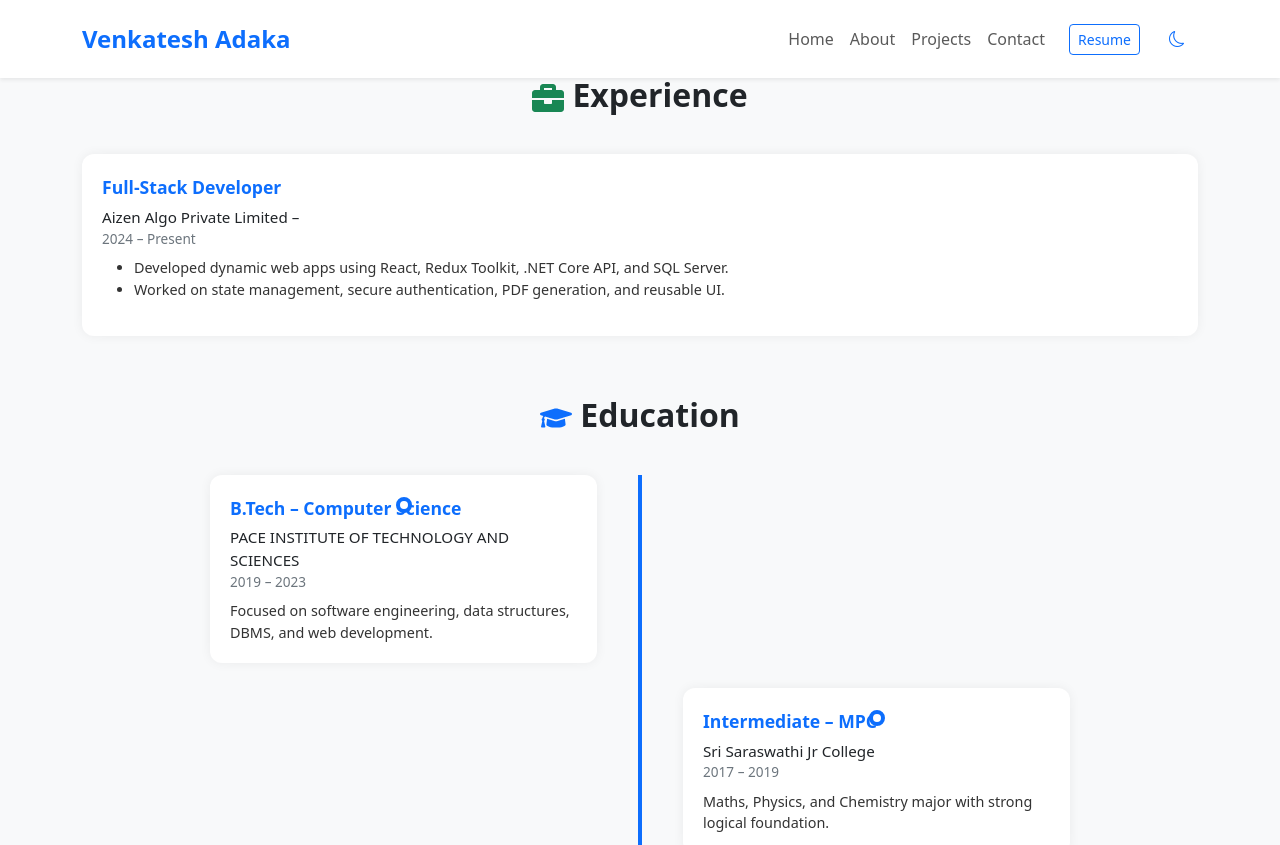
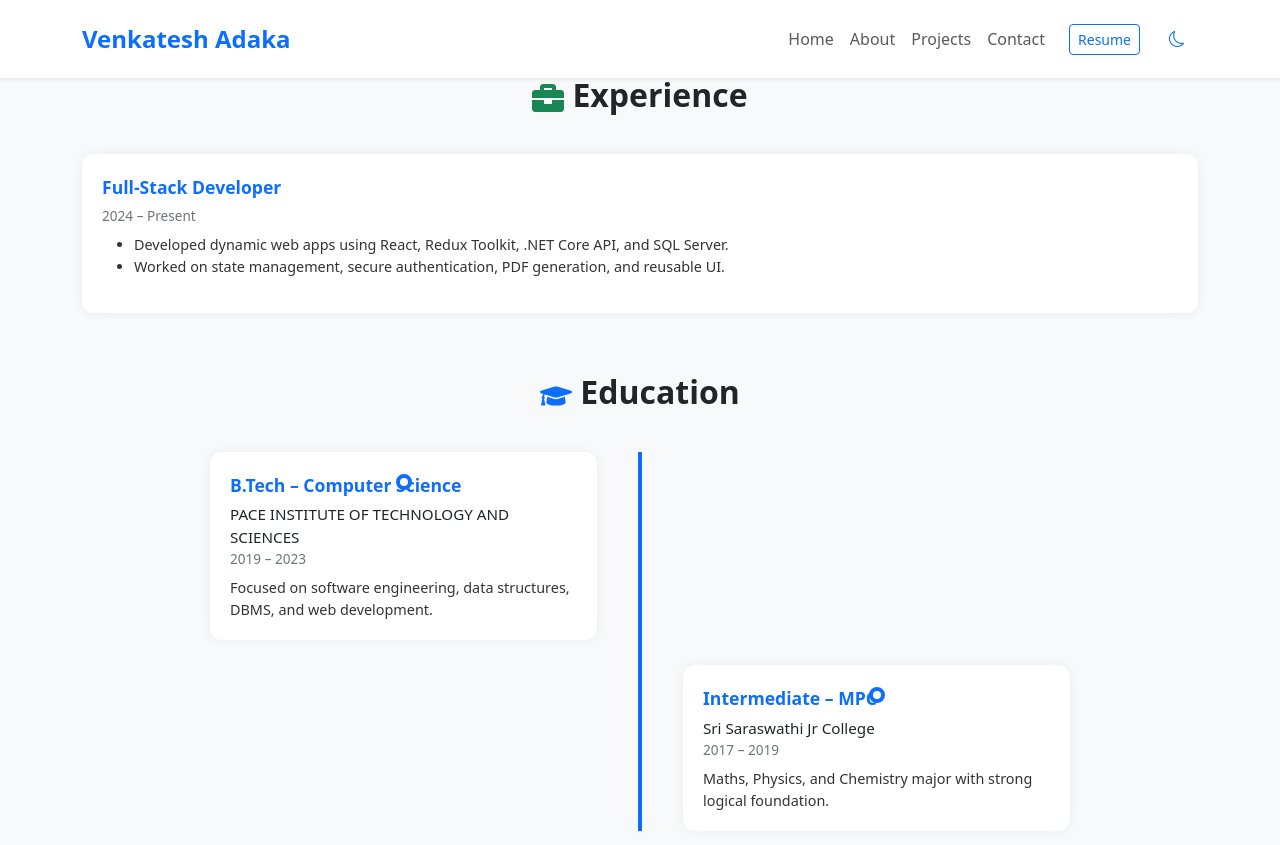
Before and after one commit to Venkatesh-7-lab/Portfolio, a React (Vite) app: page /education in a window 1280 px wide. Shown: the top 845 px of the page. Built offline with nearby package versions, Linux system fonts and the light colour scheme.

Commit message:
commit:-fixed build issues

```diff
--- a/src/components/layout/Layout.tsx
+++ b/src/components/layout/Layout.tsx
@@ -1,6 +1,5 @@
 import React from "react";
 import { Header, Footer } from ".";
-import { Container } from "react-bootstrap";
 
 interface LayoutProps {
   children: React.ReactNode;
--- a/src/pages/Education.tsx
+++ b/src/pages/Education.tsx
@@ -19,15 +19,16 @@ const educationList = [
     degree: "B.Tech – Computer Science",
     institution: "PACE INSTITUTE OF TECHNOLOGY AND SCIENCES",
     duration: "2019 – 2023",
-    description: "Focused on software engineering, data structures, DBMS, and web development.",
+    description:
+      "Focused on software engineering, data structures, DBMS, and web development.",
   },
   {
     degree: "Intermediate – MPC",
     institution: "Sri Saraswathi Jr College",
     duration: "2017 – 2019",
-    description: "Maths, Physics, and Chemistry major with strong logical foundation.",
+    description:
+      "Maths, Physics, and Chemistry major with strong logical foundation.",
   },
-
 ];
 
 export const Education: React.FC = () => {
@@ -116,7 +117,6 @@ export const Education: React.FC = () => {
         {experienceList.map((exp, idx) => (
           <div key={idx} style={styles.card}>
             <div style={styles.heading}>{exp.title}</div>
-            <div style={styles.sub}>{exp.company} – {exp.location}</div>
             <div style={styles.duration}>{exp.duration}</div>
             <ul style={styles.desc}>
               {exp.description.map((point, i) => (
```
